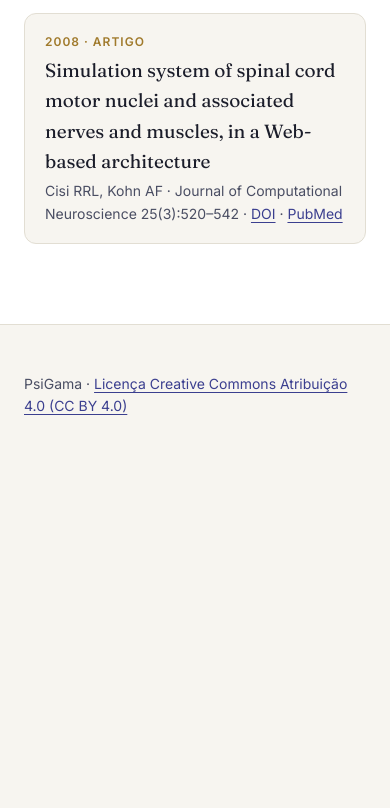
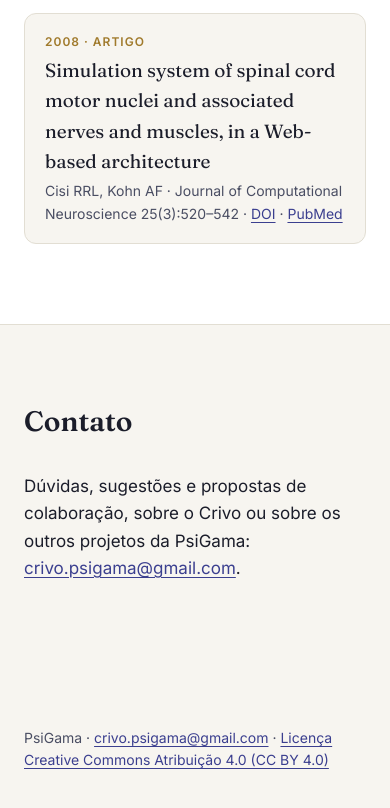
Before and after one commit to psigama/psigama, a plain HTML site: page index.html in a window 390 px wide. Shown: the part 2953-3761 px from the top of the page. Before the commit the page ends 3419 px from the top, so only its background shows below. Drawn offline with Linux system fonts and the light colour scheme.

Commit message:
feat: contact e-mail in the menu, on the home page and in every footer
Contato joins Pesquisas and Publicações in the menu and leads to a new
section on the home page. The footer of every page carries the address
too, because the menu is hidden on phones.

Co-Authored-By: Claude Opus 5.5 <noreply@anthropic.com>

```diff
--- a/index.html
+++ b/index.html
@@ -33,6 +33,7 @@
       <nav class="links" aria-label="Seções">
         <a href="#pesquisas">Pesquisas</a>
         <a href="#publicacoes">Publicações</a>
+        <a href="#contato">Contato</a>
       </nav>
     </div>
   </header>
@@ -140,11 +141,21 @@
         </ul>
       </div>
     </section>
+
+    <section class="block" id="contato">
+      <div class="wrap">
+        <div class="section-head">
+          <h2>Contato</h2>
+        </div>
+        <p>Dúvidas, sugestões e propostas de colaboração, sobre o Crivo ou sobre os outros projetos da PsiGama:
+          <a href="mailto:crivo.psigama@gmail.com">crivo.psigama@gmail.com</a>.</p>
+      </div>
+    </section>
   </main>
 
   <footer>
     <div class="wrap">
-      <span>PsiGama · <a rel="license" href="https://creativecommons.org/licenses/by/4.0/deed.pt-br">Licença
+      <span>PsiGama · <a href="mailto:crivo.psigama@gmail.com">crivo.psigama@gmail.com</a> · <a rel="license" href="https://creativecommons.org/licenses/by/4.0/deed.pt-br">Licença
           Creative Commons Atribuição 4.0 (CC BY 4.0)</a></span>
     </div>
   </footer>
```
Also changed, not shown: axion/index.html (+2 -1 lines), crivo/air/index.html (+2 -1 lines), crivo/index.html (+2 -1 lines), crivo/pes/index.html (+2 -1 lines), quantum-study/index.html (+2 -1 lines), remoto/index.html (+2 -1 lines), sistema-psiquico/index.html (+2 -1 lines).
